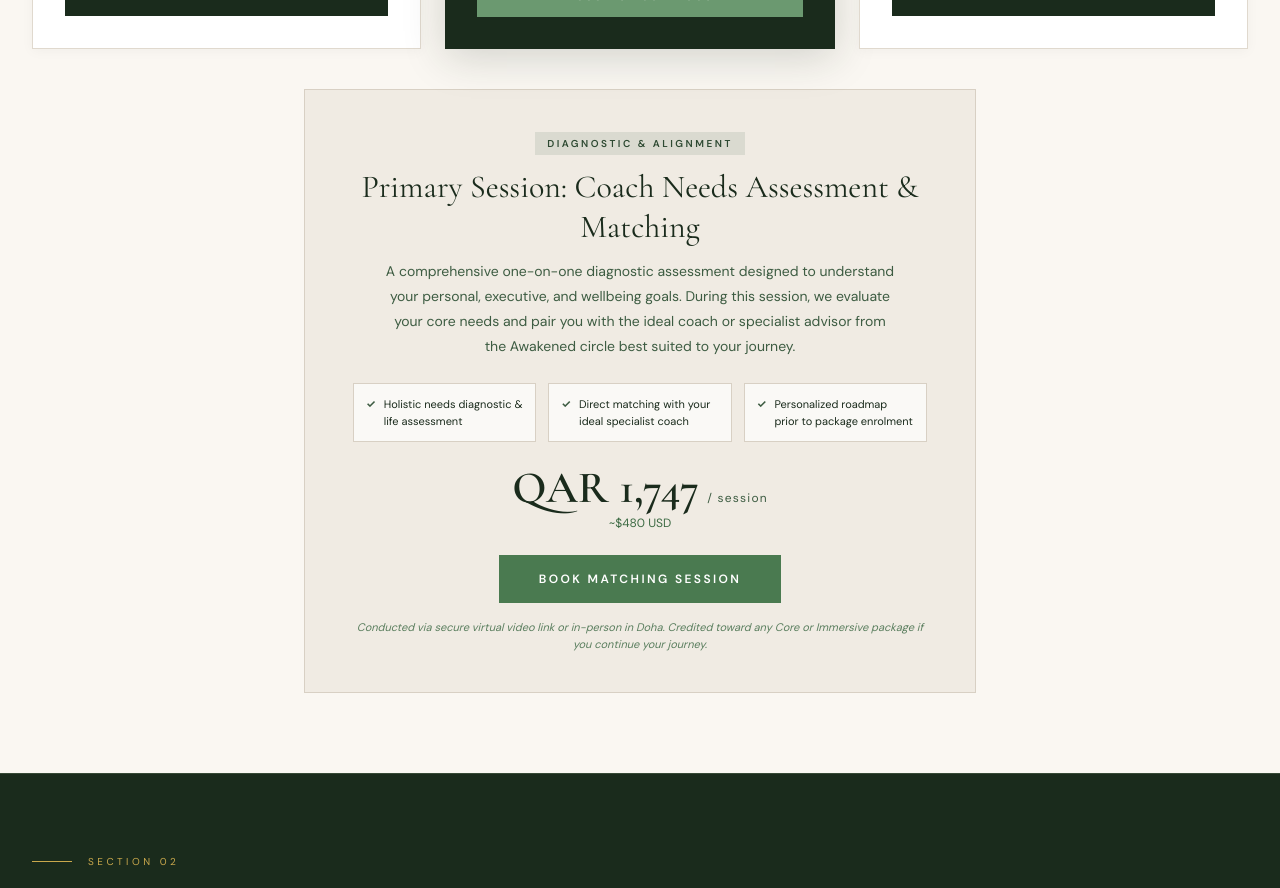
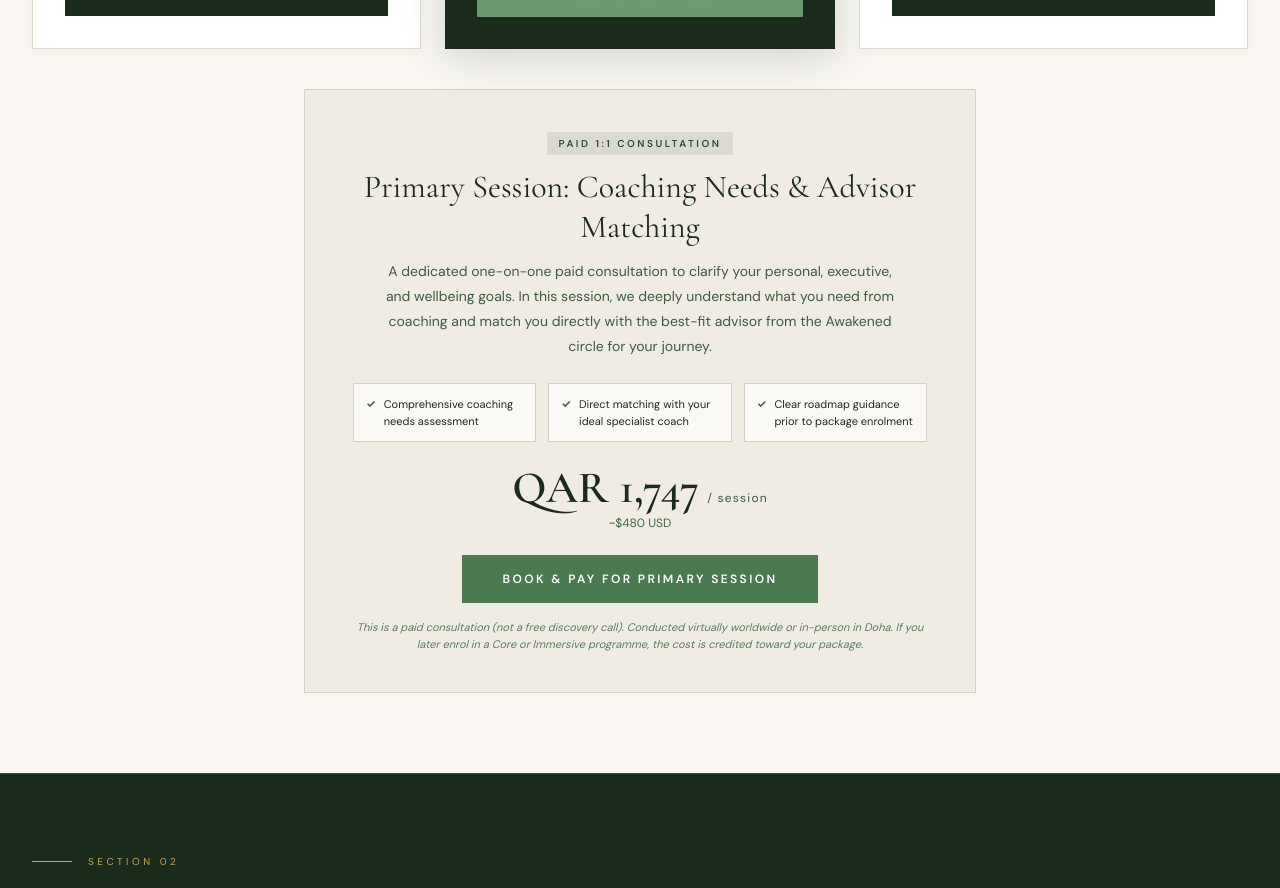
Before and after one commit to asmaahemaidy-del/awakened-main, a React (Vite) app: page /book in a window 1280 px wide. Shown: the part 1800-2688 px from the top of the page. Built offline with nearby package versions, Linux system fonts and the light colour scheme; a web font is replaced by a local one.

Commit message:
fix(book): clarify Primary Session as paid coaching needs and matching session and remove all diagnosis phrasing

```diff
--- a/src/pages/BookPage.jsx
+++ b/src/pages/BookPage.jsx
@@ -973,7 +973,7 @@ export function BookPage() {
                 fontWeight: 600,
               }}
             >
-              {t("Diagnostic & Alignment", "جلسة التشخيص والمواءمة")}
+              {t("Paid 1:1 Consultation", "جلسة استشارية فردية مدفوعة")}
             </span>
             <h3
               style={{
@@ -985,8 +985,8 @@ export function BookPage() {
               }}
             >
               {t(
-                "Primary Session: Coach Needs Assessment & Matching",
-                "الجلسة الاستشارية الأولى: تحديد الاحتياجات والمواءمة مع المستشار",
+                "Primary Session: Coaching Needs & Advisor Matching",
+                "الجلسة الأولى: تحديد الاحتياجات التدريبية والمواءمة مع المستشار",
               )}
             </h3>
             <p
@@ -998,8 +998,8 @@ export function BookPage() {
               }}
             >
               {t(
-                "A comprehensive one-on-one diagnostic assessment designed to understand your personal, executive, and wellbeing goals. During this session, we evaluate your core needs and pair you with the ideal coach or specialist advisor from the Awakened circle best suited to your journey.",
-                "جلسة تشخيصية فردية معمقة للتعرف على أهدافكم وتطلعاتكم الشخصية والقيادية. نعمل من خلالها على تقييم احتياجاتكم بدقة ومواءمتكم مع الموجه أو المستشار الأنسب من الدائرة الاستشارية لـ أوايكند لتوجيه مسيرتكم بأعلى معايير الخصوصية.",
+                "A dedicated one-on-one paid consultation to clarify your personal, executive, and wellbeing goals. In this session, we deeply understand what you need from coaching and match you directly with the best-fit advisor from the Awakened circle for your journey.",
+                "جلسة استشارية فردية مدفوعة ومخصصة لتحديد أهدافكم وتطلعاتكم الشخصية والقيادية. نحدد من خلالها ما تحتاجونه بدقة من التوجيه التدريبي ونقوم بمواءمتكم واختيار الموجه أو المستشار الأنسب لكم من الدائرة الاستشارية لـ أوايكند.",
               )}
             </p>
 
@@ -1012,16 +1012,16 @@ export function BookPage() {
             >
               {[
                 {
-                  en: "Holistic needs diagnostic & life assessment",
-                  ar: "تشخيص شامل للاحتياجات ونمط الحياة",
+                  en: "Comprehensive coaching needs assessment",
+                  ar: "تحديد شامل للاحتياجات والأهداف التدريبية",
                 },
                 {
                   en: "Direct matching with your ideal specialist coach",
                   ar: "المواءمة المباشرة واختيار الموجه الأنسب لك",
                 },
                 {
-                  en: "Personalized roadmap prior to package enrolment",
-                  ar: "خارطة طريق مخصصة قبل بدء البرامج الممتدة",
+                  en: "Clear roadmap guidance prior to package enrolment",
+                  ar: "إرشادات وخارطة طريق واضحة قبل الاشتراك في الباقات",
                 },
               ].map((feat, fi) => (
                 <div
@@ -1103,7 +1103,7 @@ export function BookPage() {
               <span className="text-xs tracking-[0.2em] uppercase font-semibold">
                 {loadingSkuId === PRIMARY_SESSION_SKU
                   ? t("Preparing checkout…", "جارٍ التحضير…")
-                  : t("Book Matching Session", "احجز جلسة المواءمة")}
+                  : t("Book & Pay for Primary Session", "حجز ودفع قيمة الجلسة الأولى")}
               </span>
             </button>
 
@@ -1116,8 +1116,8 @@ export function BookPage() {
               }}
             >
               {t(
-                "Conducted via secure virtual video link or in-person in Doha. Credited toward any Core or Immersive package if you continue your journey.",
-                "تُعقد الجلسة عبر رابط مرئي خاص أو حضورياً في الدوحة. يُحتسب المبلغ كاملاً كرصيد عند اشتراكك في الباقات الاستشارية لاحقاً.",
+                "This is a paid consultation (not a free discovery call). Conducted virtually worldwide or in-person in Doha. If you later enrol in a Core or Immersive programme, the cost is credited toward your package.",
+                "هذه جلسة استشارية مدفوعة (تختلف عن مكالمة الاكتشاف المجانية). تُعقد الجلسة عبر رابط مرئي خاص أو حضورياً في الدوحة. يُحتسب المبلغ كاملاً كرصيد يُخصم عند اشتراككم في الباقات الاستشارية لاحقاً.",
               )}
             </p>
           </div>
--- a/src/pages/IndividualsPage.jsx
+++ b/src/pages/IndividualsPage.jsx
@@ -73,7 +73,7 @@ export function IndividualsPage() {
               "@type": "HowToStep",
               position: 2,
               name: "Assess",
-              text: "The Primary Session is a dedicated coach needs assessment and matching consultation. We evaluate your core goals, personal patterns, and pair you with the ideal advisor.",
+              text: "The Primary Session is a dedicated paid consultation for coaching needs assessment and matching. We clarify your core goals, evaluate your coaching needs, and pair you with the ideal advisor.",
             },
             {
               "@type": "HowToStep",
@@ -384,9 +384,9 @@ export function IndividualsPage() {
                   en: "Assess",
                   ar: "التقييم",
                   enDesc:
-                    "The Primary Session is a dedicated coach needs assessment and matching consultation. We evaluate your core needs and pair you with the ideal advisor from our circle.",
+                    "The Primary Session is a dedicated paid consultation for coaching needs assessment and matching. We understand what you need from coaching and pair you with the ideal advisor from our circle.",
                   arDesc:
-                    "الجلسة الأولى هي جلسة تحديد الاحتياجات التدريبية والمواءمة مع المستشار المناسب. نقيّم من خلالها احتياجاتكم بدقة ونقوم بمواءمتكم مع الموجه أو المستشار الأنسب من فريقنا الاستشاري.",
+                    "الجلسة الأولى هي جلسة استشارية مدفوعة مخصصة لتحديد الاحتياجات التدريبية والمواءمة الدقيقة مع المستشار الأنسب من فريقنا الاستشاري.",
                 },
                 {
                   step: "03",
```
